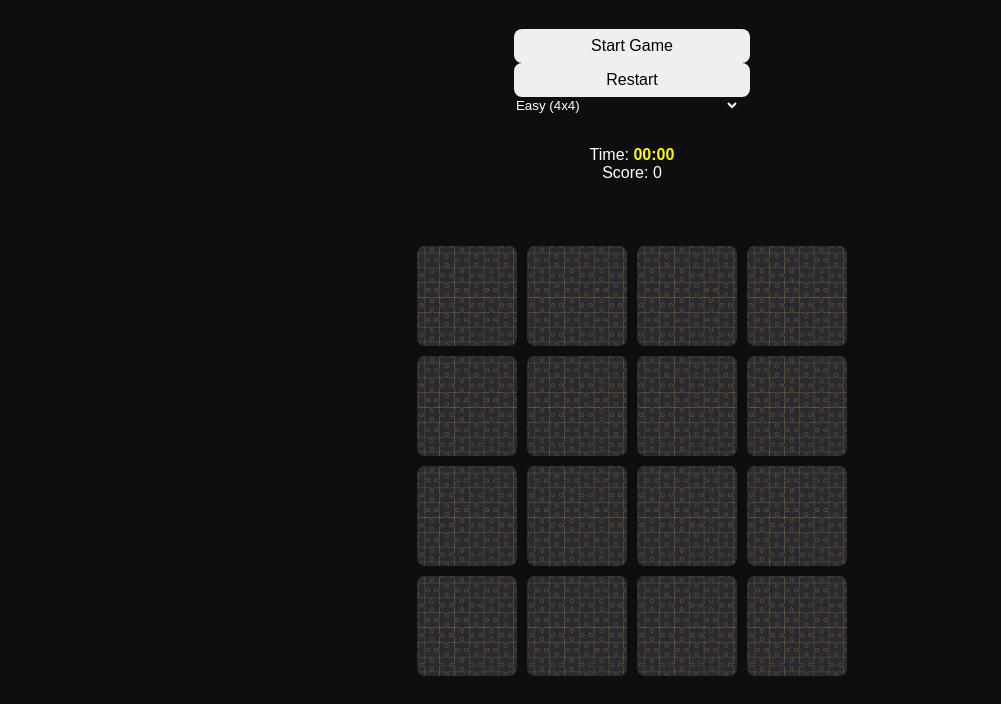
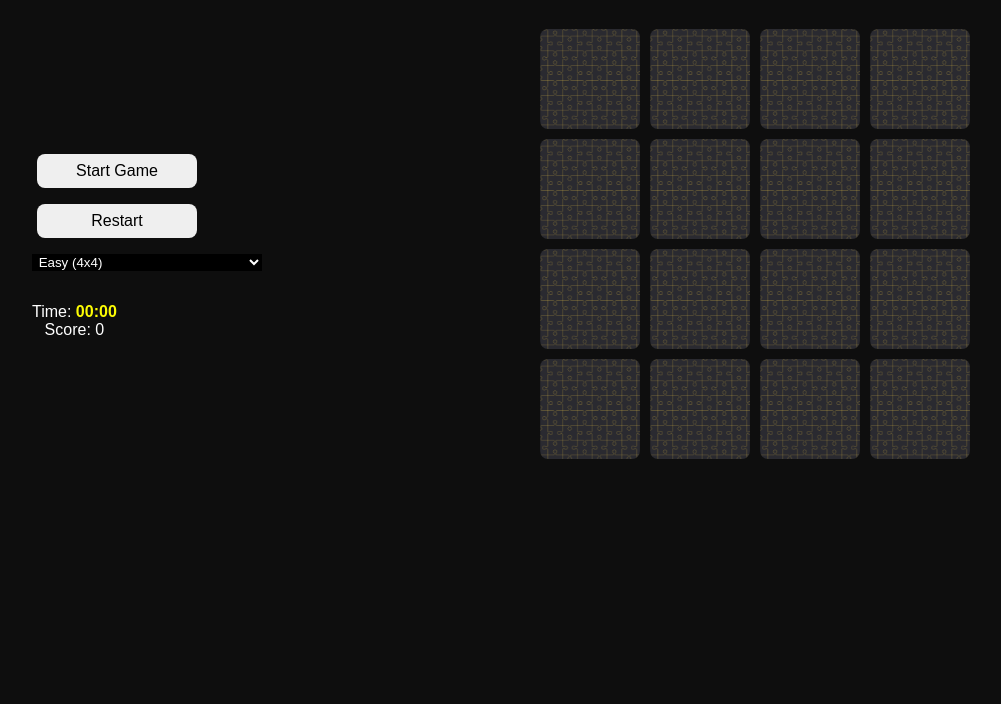
Before and after one commit to Mbiydzenyuy3/card-game, a plain HTML site: page index.html in a window 1280 px wide. Shown: the part 96-800 px from the top of the page, without its empty margins (8-1009 px from the left). Drawn offline with Linux system fonts and the light colour scheme.

Commit message:
made ajustment to the card game design

```diff
--- a/javascript/script.js
+++ b/javascript/script.js
@@ -138,9 +138,7 @@ function startTimer() {
 function endGame() {
   clearInterval(timer);
   gameStarted = false;
-  alert(
-    `Congratulations! You completed the game in ${timerElement.textContent} with ${score} matches.`
-  );
+  return `Congratulations! You completed the game in ${timerElement.textContent} with ${score} matches.`;
 }
 
 startButton.addEventListener("click", startGame);
--- a/styles/style.css
+++ b/styles/style.css
@@ -14,6 +14,7 @@ body {
   min-width: 100vw;
   min-height: 100vh;
   color: #fff;
+  overflow-x: hidden;
 
 }
 
@@ -28,7 +29,6 @@ h1 {
   width: min(1200px, 100%);
   /* margin: auto; */
   display: flex;
-  flex-direction: column;
   align-items: center;
 }
 
@@ -39,7 +39,7 @@ h1 {
   margin-right: 15px;
   border: 0;
   color: #fff;
-  background-color: transparent;
+  background-color: black;
 }
 
 #timer {
@@ -107,8 +107,12 @@ h1 {
   background-size: cover;
 }
 
+.game-features,
 .controls {
   display: flex;
+  flex-direction: column;
+  gap: 8px;
+  align-items: flex-start;
 }
 
 button {
@@ -118,6 +122,7 @@ button {
   cursor: pointer;
   border-radius: 8px;
   border: 0;
+  width: 10em
 }
 
 @media (min-width: 1024px) {
@@ -135,11 +140,11 @@ button {
     display: flex;
     align-items: center;
     justify-content: center;
-    gap: 3rem;
   }
 
   .controls {
     display: flex;
     flex-direction: column;
+    gap: 1rem;
   }
 }
```
